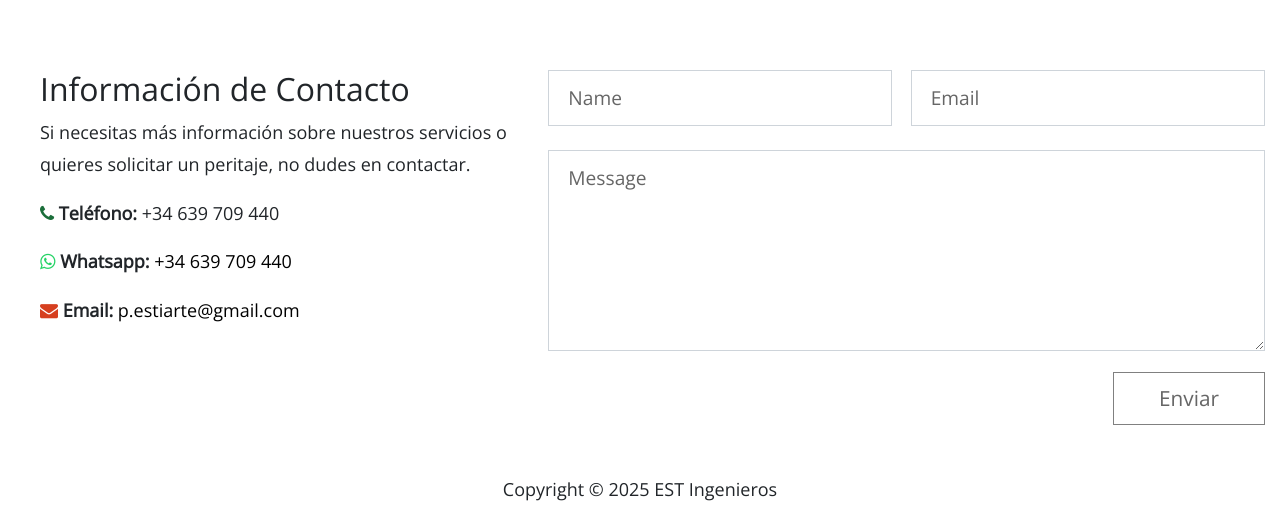
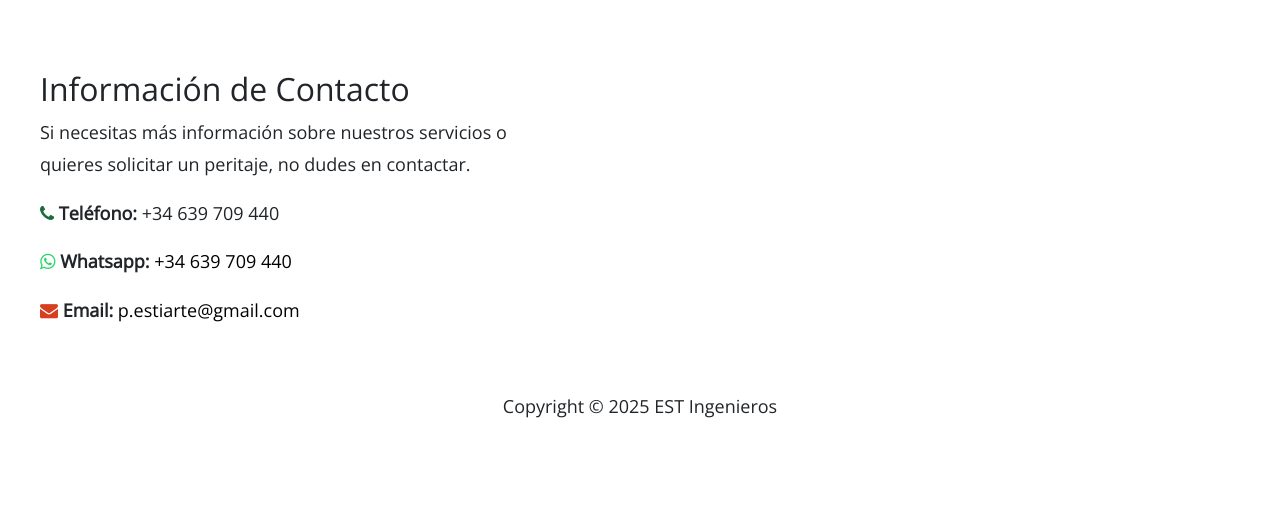
Before and after one commit to estiarte96/EST-IND, a plain HTML site: page index.html in a window 1280 px wide. Shown: the part 2137-2659 px from the top of the page. After the commit the page ends 2575 px from the top, so only its background shows below. Drawn offline with nearby package versions, Linux system fonts and the light colour scheme.

Commit message:
index.html

```diff
--- a/index.html
+++ b/index.html
@@ -174,8 +174,9 @@
                     </div>
                 </div>
                 <div class="col-lg-7 col-md-7 col-xs-12">
+                    <!--
                     <div class="contact_message">
-                        <form action="" method="post" class="contact-form">
+                        <form action="#" method="get" class="contact-form">
                             <div class="row mb-2">
                                 <div class="form-group col-xl-6">
                                     <input type="text" id="contact_name" name="contact_name" class="form-control" placeholder="Name" required/>
@@ -191,6 +192,7 @@
                         </form>
                     </div>
                 </div>
+                 -->
 
 
             </div>
```
